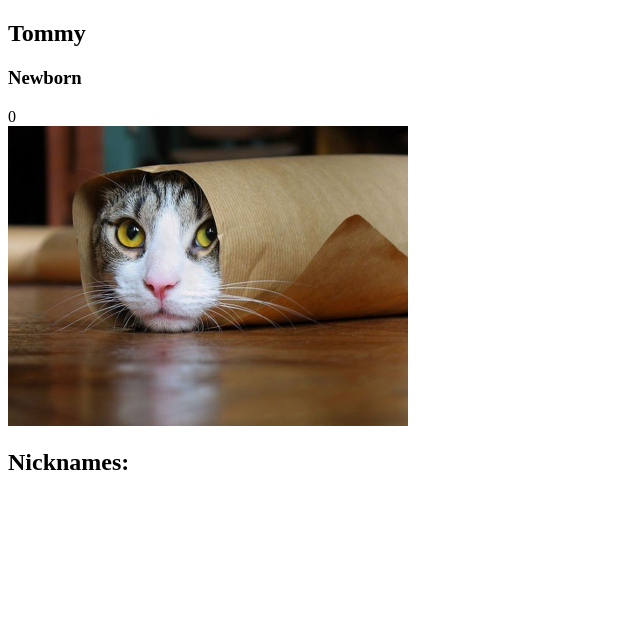
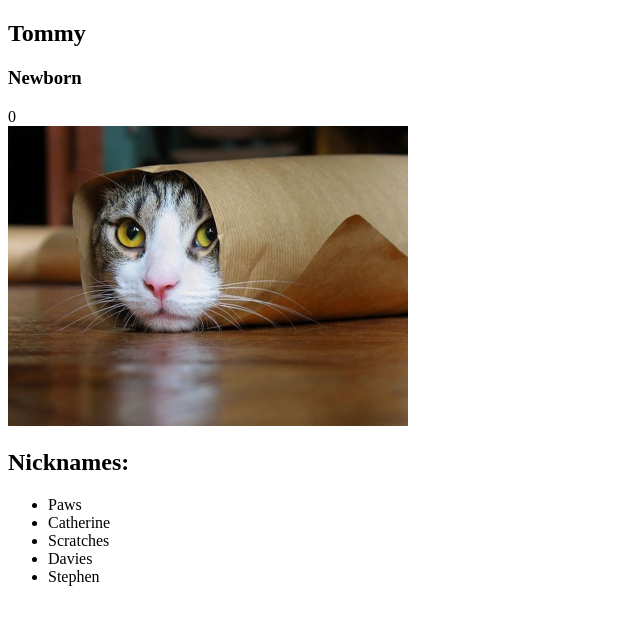
Before and after one commit to josephAnda/catClickerKO, a plain HTML site: page index.html in a window 1280 px wide. Shown: the whole page, without its empty margins (0-640 px from the left). Drawn offline with Linux system fonts and the light colour scheme.

Commit message:
added nicknames

```diff
--- a/index.html
+++ b/index.html
@@ -18,7 +18,9 @@
 	</div>
 	<div>
 			<h2>Nicknames:</h2>
-			<ul>
+			<ul data-bind="foreach: nicknames">
+				<li data-bind="text: nickname">
+				</li>
 			</ul>
 	</div>
 	<script src="js/lib/knockout-3.3.0.js"></script>
--- a/js/app.js
+++ b/js/app.js
@@ -4,6 +4,13 @@ var ViewModel = function() {
 	this.imgSrc = ko.observable('img/cat1.jpg');
 	this.imgAttribution = ko.observable('www.fakeurl2.org');
 	this.level = ko.observable('Newborn');
+	this.nicknames = ko.observableArray([
+		{ nickname: 'Paws'},
+		{ nickname: 'Catherine'},
+		{ nickname: 'Scratches'},
+		{ nickname: 'Davies'},
+		{ nickname: 'Stephen'}
+	]);
 
 	this.incrementCounter = function() {
 		this.clickCount(this.clickCount() + 1);
```
